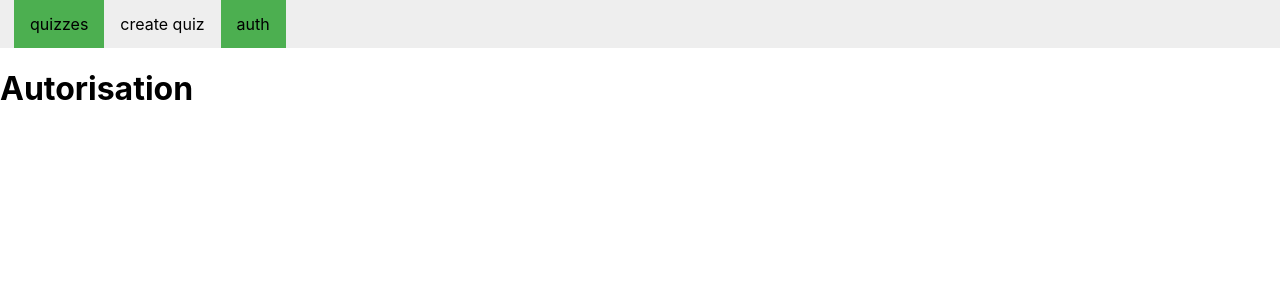
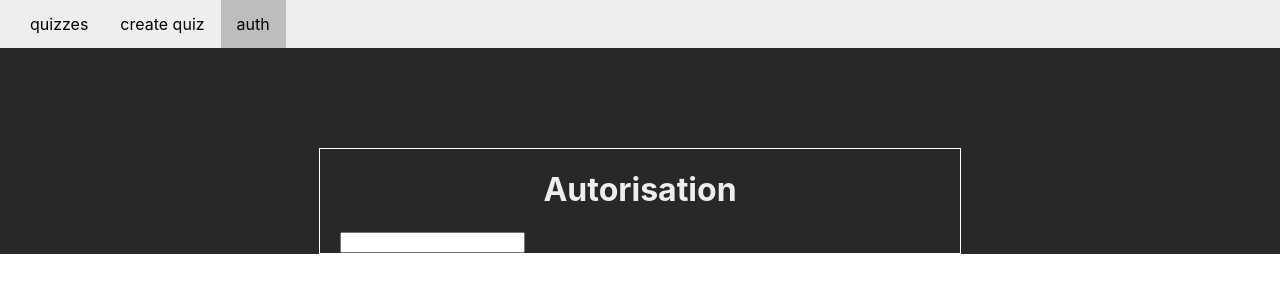
Before and after one commit to nikmen560/quizotopiaReact, a React (Create React App) app: page /auth in a window 1280 px wide. Shown: the top 300 px of the page. Built offline with nearby package versions, Linux system fonts and the light colour scheme.

Commit message:
created rooting, added Auth, QuizList pages

```diff
--- a/src/App.js
+++ b/src/App.js
@@ -1,29 +1,24 @@
 import './App.css';
-import Header from "./components/Header/Header";
-// import Content from "./components/Content/Content";
 import React from "react";
 import Auth from "./components/Auth/Auth";
 import {BrowserRouter, Route, Switch} from 'react-router-dom';
 import QuizzesList from "./components/QuizzesList/QuizzesList";
 import QuizCreate from "./components/QuizCreate/QuizCreate";
+import Layout from "./hoc/Layout/Layout";
 
 function App() {
     return (
+
         <BrowserRouter>
-            <div className={'App'}>
-                <Header/>
-                {/*TODO LAYOUT THAT does not include header, wraps main content, header in layout*/}
+            <Layout>
+                <Switch>
+                    <Route path={'/auth'} component={Auth}/>
+                    <Route path={'/quiz-create'} component={QuizCreate}/>
+                    <Route path={'/'} component={QuizzesList}/>
+                </Switch>
+            </Layout>
+        </BrowserRouter>
 
-
-                {/*<Switch>*/}
-
-                <Route path={'/auth'}  component={Auth}/>
-                <Route path={'/quiz-create'} component={QuizCreate}/>
-                <Route path={'/'} exact component={QuizzesList}/>
-                {/*</Switch>*/}
-
-            </div>
-        </BrowserRouter>
     );
 }
 
--- a/src/components/Auth/Auth.js
+++ b/src/components/Auth/Auth.js
@@ -1,11 +1,22 @@
 import React from "react";
 import classes from './Auth.module.css';
 
-const Auth = (props) => {
-    return (
+class Auth extends React.Component {
+    formHandler() {
+
+    }
+    render() {
+
+        return (
             <div className={classes.Auth}>
-                <h1>Autorisation</h1>
+                <div>
+                    <h1>Autorisation</h1>
+                    <form action={this.formHandler()}>
+                        <input type="text"/>
+                    </form>
+                </div>
             </div>
-    )
+        )
+    }
 }
 export default Auth;
--- a/src/components/Auth/Auth.module.css
+++ b/src/components/Auth/Auth.module.css
@@ -1,3 +1,25 @@
-.Auth {
-    width: 600px;
+.Auth{
+    display: flex;
+    justify-content: center;
+    padding-top: 100px;
+    flex-grow: 1;
+    width: 100%;
+    background: #282828;
+    color: #eeeeee;
 }
+.Auth > div {
+    width: 100%;
+    max-width: 600px;
+    padding: 0 20px;
+    border: 1px solid white;
+}
+.Auth h1 {
+    text-align: center;
+
+}
+.AuthForm {
+    background: #eee;
+    box-shadow: 2px 2px 2px rgba(0,0,0, .5);
+    padding: 15px;
+    border-radius: 5px;
+}
--- a/src/components/NavigationBar/NavigationBar.js
+++ b/src/components/NavigationBar/NavigationBar.js
@@ -12,12 +12,12 @@ const navLinks = [
     {
         value: 'create quiz',
         href: '/quiz-create',
-        exact: true,
+        exact: false,
     },
     {
         value: 'auth',
         href: '/auth',
-        exact: true,
+        exact: false,
     },
 
 ]
@@ -29,13 +29,10 @@ class NavigationBar extends React.Component {
     renderNavLinks() {
         return navLinks.map((link, index) => {
             return (
-                // <NavItem key={index}
-                //     value={link.value}
-                //     href={link.href}
-                //     exact={link.exact}
-                // />
+
                 <li className={classes.NavItem}>
                     <NavLink
+                        exact={link.exact}
                         to={link.href}
                         activeClassName={classes.active}
                     >
@@ -49,14 +46,12 @@ class NavigationBar extends React.Component {
     render() {
 
         return (
-            // <Router>
                 <nav className={classes.NavigationBar}>
                     <ul>
                         {this.renderNavLinks()}
                     </ul>
                 </nav>
 
-            // </Router>
         )
     }
 
--- a/src/components/NavigationBar/NavigationBar.module.css
+++ b/src/components/NavigationBar/NavigationBar.module.css
@@ -28,11 +28,13 @@
     padding: 14px 16px;
     text-decoration: none;
 }
-.NavItem a:hover .active {
-    background-color: #555;
-    color: white;
+.NavItem a:hover  {
+    background-color: #bebdbd;
 }
 /*.active {*/
 /*    background-color: #555555; */
 /*    color:white;*/
 /*}*/
+.active {
+    background-color: #bebdbd;
+}
--- a/src/components/QuizzesList/QuizzesList.js
+++ b/src/components/QuizzesList/QuizzesList.js
@@ -4,7 +4,9 @@ import classes from './QuizzesList.module.css';
 const QuizzesList = (props) => {
     return (
             <div className={classes.QuizzesList}>
-                <h1>Quizzes List</h1>
+                <div>
+                    <h1>Quizzes List</h1>
+                </div>
             </div>
     )
 }
--- a/src/components/QuizzesList/QuizzesList.module.css
+++ b/src/components/QuizzesList/QuizzesList.module.css
@@ -1,3 +1,13 @@
 .QuizzesList {
-    width: 600px;
+    display: flex;
+    justify-content: center;
+    padding-top: 100px;
+    flex-grow: 1;
+    width: 100%;
+    background: linear-gradient(270deg, #6f7272 0%, #817d7d 100%);
 }
+.QuizzesList > div {
+    width: 100%;
+    max-width: 600px;
+    padding: 0 20px;
+}
--- a/src/hoc/Layout/Layout.js
+++ b/src/hoc/Layout/Layout.js
@@ -1,14 +1,16 @@
 import React from 'react';
 import styles from './Layout.module.css';
 import Header from "../../components/Header/Header";
-import Content from "../../components/Content/Content";
 
 class Layout extends React.Component {
 
     render() {
         return (
-            <div className={styles.Layout}>
-
+            <div className={styles.Layout} >
+                <Header />
+                <main >
+                    {this.props.children}
+                </main>
             </div>
         )
     }
--- a/src/hoc/Layout/Layout.module.css
+++ b/src/hoc/Layout/Layout.module.css
@@ -1,3 +1,8 @@
 .Layout {
-    text-align: center;
+    height: 100vh;
 }
+.Layout main {
+    display: flex;
+    flex-direction: column;
+    flex-grow: 1;
+}
```
Also changed, not shown: 1 other file (tests, documents, lock files or other folders).
